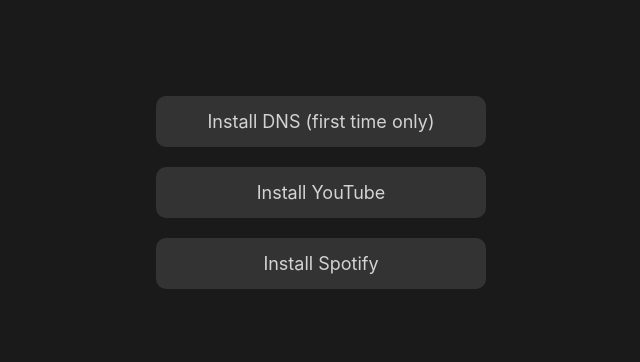
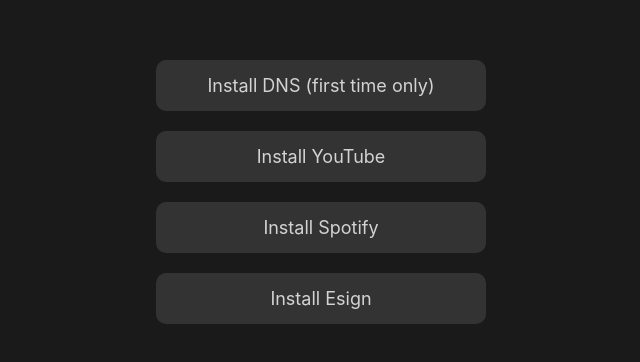
Before and after one commit to berno22/apps, a plain HTML site: page index.html in a window 1280 px wide. Shown: the part 208-570 px from the top of the page, without its empty margins (319-959 px from the left). Drawn offline with Linux system fonts and the light colour scheme.

Commit message:
Update index.html

```diff
--- a/index.html
+++ b/index.html
@@ -80,6 +80,7 @@
     <a href="https://khoindvn.io.vn/document/DNS/khoindns.mobileconfig?sign=1">Install DNS (first time only)</a>
     <a href="itms-services://?action=download-manifest&url=https://github.com/berno22/apps/blob/main/com.google.ios.youtube.plist">Install YouTube</a>
     <a href="itms-services://?action=download-manifest&url=https://github.com/berno22/apps/blob/main/com.spotify.client.plist">Install Spotify</a>
+    <a href="itms-services://?action=download-manifest&url=https://github.com/esigncert/khoindvn/raw/refs/heads/main/document/Plist/sign.khoindvn.io.vn4.plist">Install Esign</a>
 
 </body>
 </html>
```
